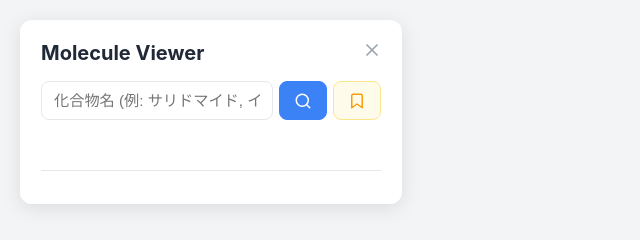
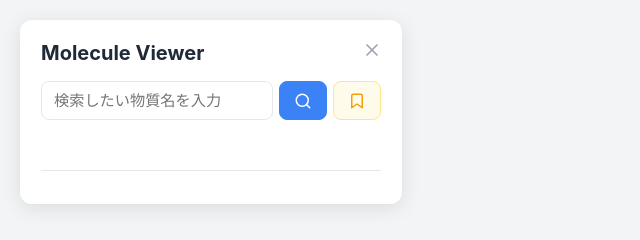
Before and after one commit to Tanakou-art/structure-of-mattar, a plain HTML site: page index.html in a window 1280 px wide. Shown: the full height of the page, 0-640 px from the left. Drawn offline with nearby package versions, Linux system fonts and the light colour scheme.

Commit message:
Update title and placeholder text in index.html

```diff
--- a/index.html
+++ b/index.html
@@ -3,7 +3,7 @@
 <head>
     <meta charset="UTF-8">
     <meta name="viewport" content="width=device-width, initial-scale=1.0">
-    <title>Molecule Viewer (Chiral Mark Default OFF)</title>
+    <title>Molecule Viewer</title>
     <style>
         :root {
             --primary-color: #3b82f6;
@@ -217,7 +217,7 @@
         <h1>Molecule Viewer</h1>
 
         <div class="search-container">
-            <input type="text" id="search-input" placeholder="化合物名 (例: サリドマイド, イブプロフェン)">
+            <input type="text" id="search-input" placeholder="検索したい物質名を入力">
             <button id="search-btn" class="icon-btn search-btn-color" title="検索">
                 <svg xmlns="http://www.w3.org/2000/svg" width="18" height="18" viewBox="0 0 24 24" fill="none" stroke="currentColor" stroke-width="2" stroke-linecap="round" stroke-linejoin="round"><circle cx="11" cy="11" r="8"></circle><line x1="21" y1="21" x2="16.65" y2="16.65"></line></svg>
             </button>
```
